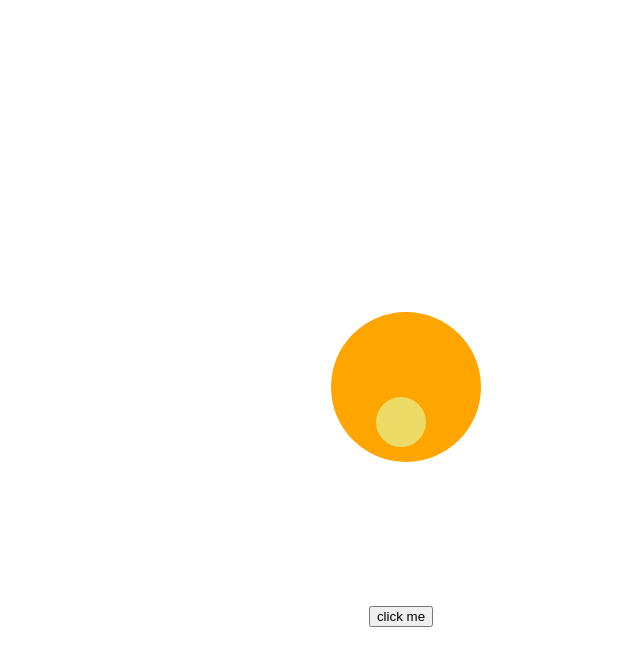
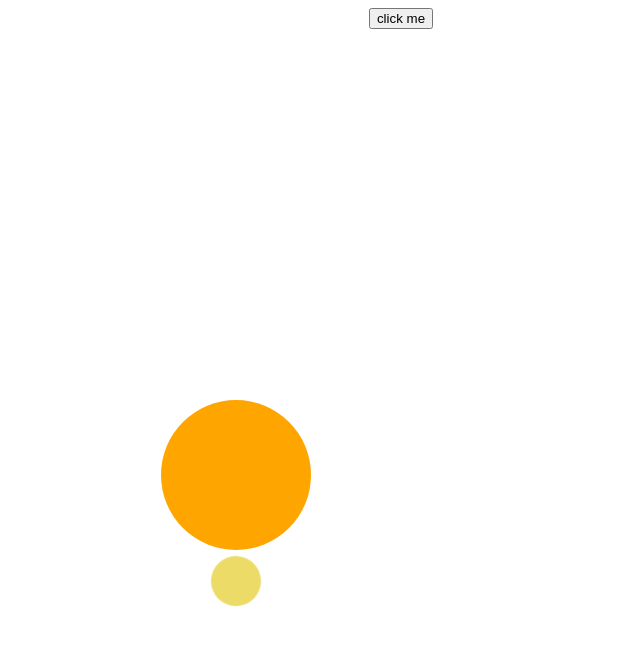
Before and after one commit to nate01776/mini-moon-animation, a plain HTML site: page index.html in a window 1280 px wide. Shown: the whole page, without its empty margins (239-879 px from the left). Drawn offline with Linux system fonts and the light colour scheme.

Commit message:
fixed sizing errors when screen resized

```diff
--- a/index.html
+++ b/index.html
@@ -14,11 +14,11 @@
   </head>
 
   <body>
-    <div class="box" id="para1" >
-      <div class="ball" id="para2">
+    <div class="container">
+      <div class="box" id="para1" >
+        <div class="ball" id="para2"></div>
       </div>
-    </div>
-    <div class="big-ball">
+      <div class="big-ball"></div>
     </div>
 
     <button onclick="rotateBall('go')">click me</button>
--- a/style.css
+++ b/style.css
@@ -1,3 +1,7 @@
+.container {
+  text-align: center;
+}
+
 .ball {
   background: #ECDB67;
   width: 50px;
@@ -15,8 +19,8 @@
   height: 150px;
   border-radius: 50%;
   position: fixed;
-  top: 39%;
-  left: 44.5%;
+  top: 400px;
+  left: 400px;
   z-index: -1;
 }
 
@@ -24,9 +28,9 @@
   /*background: grey;*/
   width: 100px;
   height: 100px;
-  margin-top: 25%;
-  margin-bottom: 15%;
-  margin-left: 50%;
+  position: fixed;
+  top: 475px;
+  left: 475px;
   transform: rotate(45deg);
   transition: transform 10s linear;
   transform-origin: top left;
```
